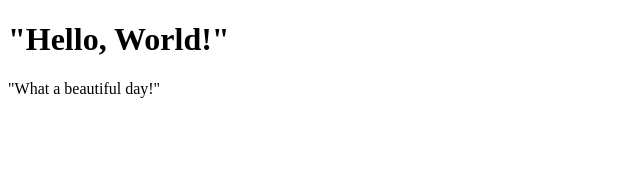
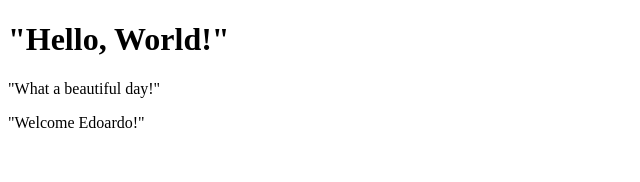
Before and after one commit to EdoGent/React-App, a React (Create React App) app: page / in a window 1280 px wide. Shown: the top 182 px of the page, without its empty margins (0-640 px from the left). Built offline with nearby package versions, Linux system fonts and the light colour scheme.

Commit message:
Props-01 exercise

```diff
--- a/src/Component/App.js
+++ b/src/Component/App.js
@@ -1,10 +1,14 @@
 import React from 'react';
 import Hello from './Hello';
+import Welcome from './Welcome';
 
 class App extends React.Component {
     render () {
         return (
-            <div><Hello /></div>
+            <div>
+                <Hello />
+                <Welcome name = "Edoardo" />
+            </div>
         )
     }
 }
--- /dev/null
+++ b/src/Component/Welcome.js
@@ -0,0 +1,9 @@
+import React from "react";
+
+export default class Welcome extends React.Component {
+    render () {
+        return (
+            <p>"Welcome {this.props.name}!"</p>
+        )
+    }
+}
```
